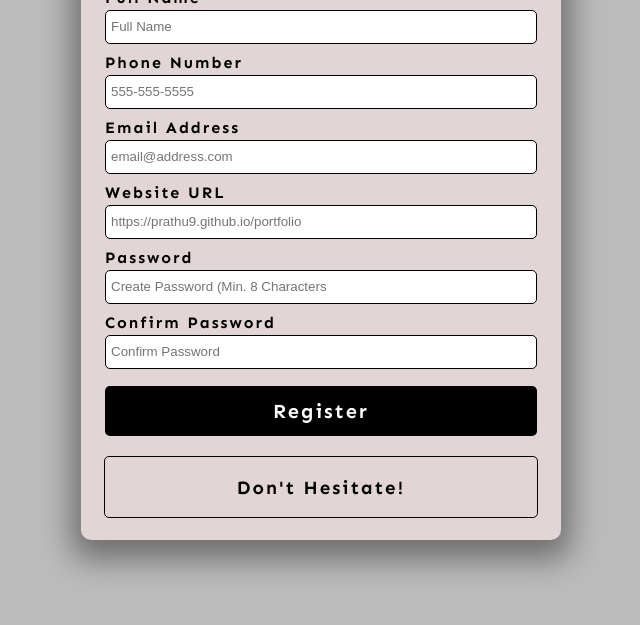
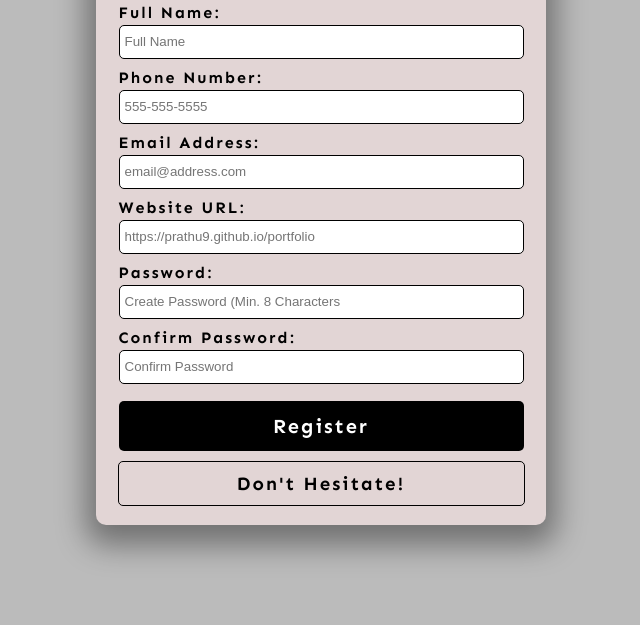
Before and after one commit to prathu9/form-validation, a plain HTML site: page index.html in a window 1280 px wide. Shown: the part 175-800 px from the top of the page, without its empty margins (319-959 px from the left). Drawn offline with Linux system fonts and the light colour scheme.

Commit message:
Changed form and message container size.

```diff
--- a/index.html
+++ b/index.html
@@ -15,38 +15,38 @@
         <form id="form">
             <!-- Full Name -->
             <div class="form-group">
-                <label for="name">Full Name</label>
+                <label for="name">Full Name:</label>
                 <input type="text" id="name" name="name" placeholder="Full Name"
                         required minlength=3 maxlength=100 />
             </div>
             <!-- Phone Number -->
             <div class="form-group">
-                <label for="phone">Phone Number</label>
+                <label for="phone">Phone Number:</label>
                 <input type="tel" id="phone" name="phone" placeholder="555-555-5555"
                         required pattern="[0-9]{10}"/>
             </div>
             <!-- Email Address -->
             <div class="form-group">
-                <label for="email">Email Address</label>
+                <label for="email">Email Address:</label>
                 <input type="email" id="email" name="email" placeholder="email@address.com"
                         required />
             </div>
             <!-- Website URL -->
             <div class="form-group">
-                <label for="website">Website URL</label>
+                <label for="website">Website URL:</label>
                 <input type="url" id="website" name="website" placeholder="https://prathu9.github.io/portfolio"
                         required />
             </div>
             <!-- Password -->
             <div class="form-group">
-                <label for="password1">Password</label>
+                <label for="password1">Password:</label>
                 <input type="password" id="password1" placeholder="Create Password (Min. 8 Characters"
                         required pattern = "^(?=.*\d)(?=.*[a-z])(?=.*[A-Z])(?=.*[a-zA-Z]).{8,}$"
                         title="Please include atleast 1 uppercase character, 1 lowercase character and 1 number." />
             </div>
             <!-- Confirm Password -->
             <div class="form-group">
-                <label for="password2">Confirm Password</label>
+                <label for="password2">Confirm Password:</label>
                 <input type="password" id="password2" name="password" placeholder="Confirm Password"
                         required pattern = "^(?=.*\d)(?=.*[a-z])(?=.*[A-Z])(?=.*[a-zA-Z]).{8,}$" />
             </div>
--- a/style.css
+++ b/style.css
@@ -16,8 +16,8 @@ body{
 }
 
 .container{
-    width:480px;
-    height:630px;
+    width:450px;
+    height:600px;
     display:flex;
     flex-direction: column;
     align-items: center;
@@ -85,9 +85,13 @@ button:focus{
 
 .message-container{
     width:90%;
-    margin-top:20px;
+    margin-top:10px;
     display:flex;
     justify-content: center;
     border:1px solid #000;
     border-radius: 5px;
 }
+
+.message-container h3{
+    margin:10px;
+}
```
